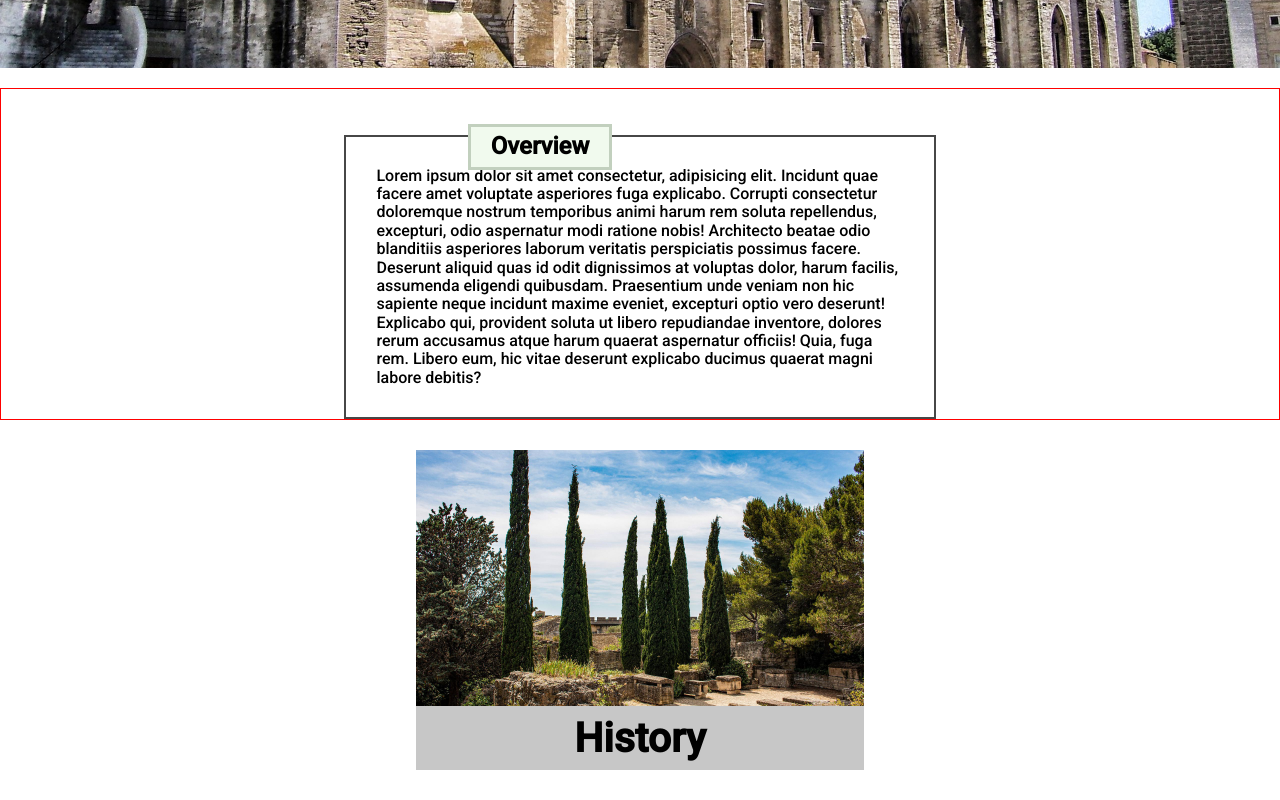
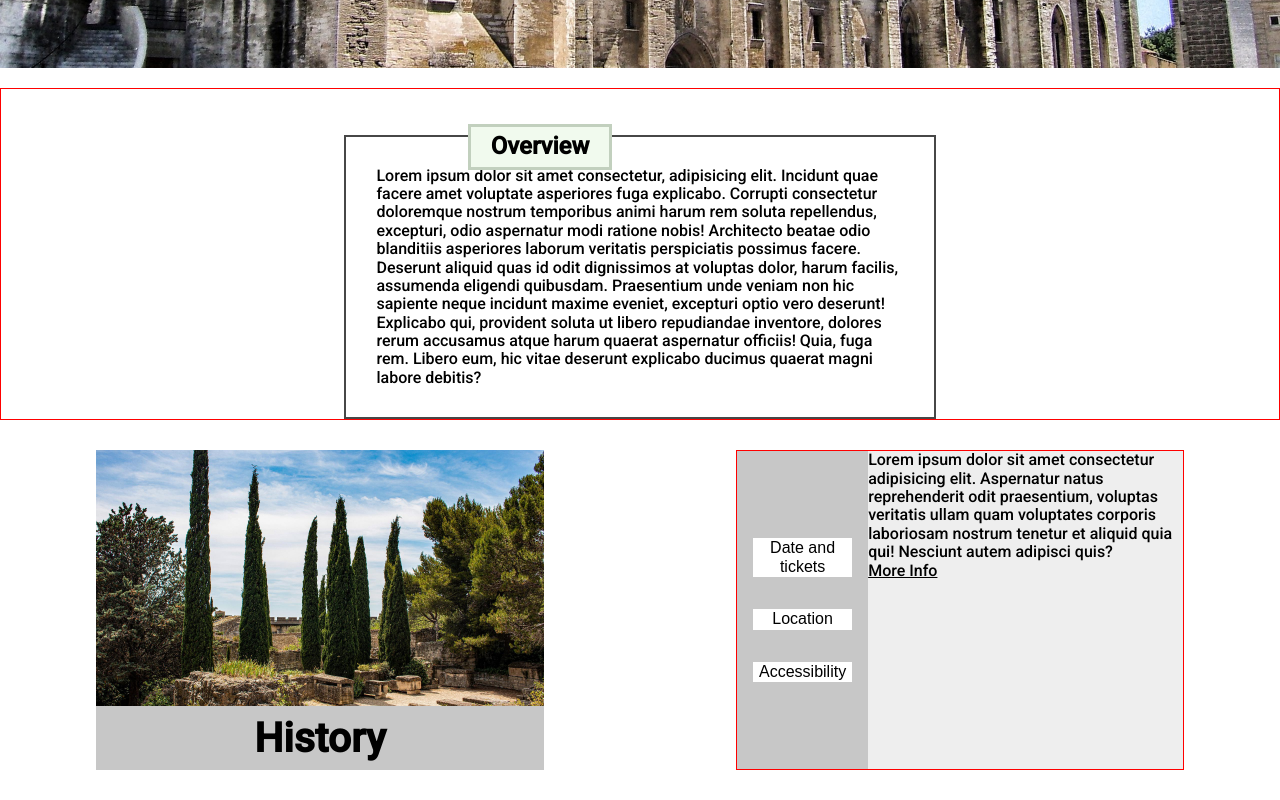
Before and after one commit to AndreaPrati98/Polimi--Hypermedia---project, a Nuxt app: page /festival-intro in a window 1280 px wide. Shown: the part 537-1337 px from the top of the page. Built offline with nearby package versions, Linux system fonts and the light colour scheme.

Commit message:
added the component for practical info

```diff
--- /dev/null
+++ b/components/info-component.vue
@@ -0,0 +1,63 @@
+<template>
+    <section class="section">
+        <div class="div-container">
+            <div class="buttons-container">
+                <button class="button" onclick="console.log('Button clicked')">Date and tickets</button>
+                <button class="button" onclick="console.log('Button clicked')">Location</button>
+                <button class="button" onclick="console.log('Button clicked')">Accessibility</button>
+            </div>
+            <div class="info-container">
+                <p class="text-container">
+                    Lorem ipsum dolor sit amet consectetur adipisicing elit. Aspernatur natus reprehenderit
+                    odit praesentium, voluptas veritatis ullam quam voluptates corporis laboriosam
+                    nostrum tenetur et aliquid quia qui! Nesciunt autem adipisci quis?
+                </p>
+                <nuxt-link to="/" class="more-info">
+                    More Info
+                </nuxt-link>
+            </div>
+        </div>
+    </section>
+</template>
+
+<script>
+
+export default {
+    name: "info-component",
+}
+</script>
+
+<style scoped>
+    .section {
+        border: 1px solid red;
+        width: 35%;
+        height: 40vh;
+        margin: 30px 0;
+    }
+
+    .div-container {
+        display: grid;
+        grid-template-columns: 1fr 3fr;
+        height: 100%;
+    }
+
+    .button {
+        margin: 1rem;
+        background-color: white;
+        border: none;
+    }
+    .buttons-container {
+        background-color: #c7c7c7;
+        display: flex;
+        flex-direction: column;
+        justify-content: center;
+    }
+
+    .info-container {
+        background-color: #eeeeee;
+    }
+
+    .more-info {
+        margin: 0 auto;
+    }
+</style>
--- a/pages/festival-intro.vue
+++ b/pages/festival-intro.vue
@@ -2,8 +2,9 @@
   <div>
     <title-overlay-image class="title-overlay-image"/>
     <DescriptiveComponent class="descriptive-component"/>
-    <div class="card-container">
+    <div class="double-section">
       <Card class="card"/>
+      <InfoComponent class="info-component"/>
     </div>
   </div>
 </template>
@@ -12,18 +13,19 @@
 import TitleOverlayImage from '~/components/title-overlay-image';
 import DescriptiveComponent from '~/components/Descriptive-component';
 import Card from '~/components/card.vue';
+import InfoComponent from '~/components/info-component.vue';
 
 export default {
-  components: { TitleOverlayImage, DescriptiveComponent, Card },
+  components: { TitleOverlayImage, DescriptiveComponent, Card, InfoComponent },
     name: "festival-intro",
 }
 </script>
 
 <style scoped>
 
-  .card-container{
+  .double-section{
     display: flex;
-    justify-content: center;
+    justify-content: space-around;
   }
 
 </style>
```
